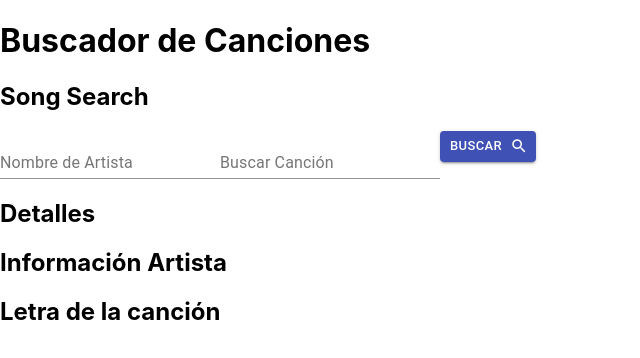
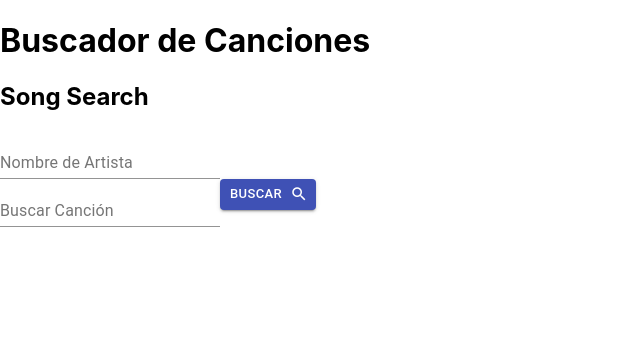
Before and after one commit to Codereggs/Buscador-Lyrics-Bio, a React (Create React App) app: page / in a window 1280 px wide. Shown: the top 358 px of the page, without its empty margins (0-640 px from the left). Built offline with nearby package versions, Linux system fonts and the light colour scheme.

Commit message:
feat changes in song lyrics and details

```diff
--- a/package.json
+++ b/package.json
@@ -5,6 +5,7 @@
   "dependencies": {
     "@material-ui/core": "^4.12.3",
     "@material-ui/icons": "^4.11.2",
+    "@material-ui/lab": "^4.0.0-alpha.60",
     "@testing-library/jest-dom": "^5.14.1",
     "@testing-library/react": "^11.2.7",
     "@testing-library/user-event": "^12.8.3",
--- /dev/null
+++ b/src/components/Message.js
@@ -0,0 +1,23 @@
+import React from "react";
+
+const Message = ({ msg, bgColor, borColor }) => {
+  let styles = {
+    padding: "1rem",
+    marginBottom: "1rem",
+    textAlign: "center",
+    color: "#fff",
+    fontWeight: "bold",
+    backgroundColor: bgColor,
+    border: `0.3rem solid ${borColor}`,
+    borderRadius: "10px",
+    margin: "1rem",
+  };
+  //Falta añadir hover con efecto de transisión
+  return (
+    <div style={styles}>
+      <p dangerouslySetInnerHTML={{ __html: msg }} />
+    </div>
+  );
+};
+
+export default Message;
--- a/src/components/SongArtist.js
+++ b/src/components/SongArtist.js
@@ -1,9 +1,19 @@
 import React from "react";
 
-export const SongArtist = () => {
+export const SongArtist = ({ artist }) => {
   return (
-    <div>
-      <h2>Información Artista</h2>
-    </div>
+    <section>
+      <h3>{artist.strArtist}</h3>
+      <img src={artist.strArtistThumb} alt={artist.strArtist} />
+      <p>Año de nacimiento: {artist.intBornYear}</p>
+      <p>País de origen: {artist.strCountry}</p>
+      <p>
+        Género musical: {artist.strGenre} - {artist.strStyle}
+      </p>
+      <a href={artist.strWebsite} target="_blank" rel="noreferrer">
+        Sitio web oficial.
+      </a>
+      <p>Biografía: {artist.strBiographyES || artist.strBiographyEN}</p>
+    </section>
   );
 };
--- a/src/components/SongDetails.js
+++ b/src/components/SongDetails.js
@@ -1,13 +1,30 @@
 import React from "react";
 import { SongArtist } from "./SongArtist";
 import { SongLyrics } from "./SongLyrics";
+import Message from "./Message";
 
 export const SongDetails = ({ search, lyrics, bio }) => {
+  if (!lyrics || !bio) return null;
   return (
-    <div>
-      <h2>Detalles</h2>
-      <SongArtist />
-      <SongLyrics />
-    </div>
+    <>
+      {lyrics.type === "song_notfound" ? (
+        <Message
+          msg={`Error: La canción <em> ${search.song} </em> no fue encontrada.`}
+          bgColor="#f44336"
+          borColor="#aa2e25"
+        />
+      ) : (
+        <SongLyrics title={lyrics.mus[0].name} lyrics={lyrics.mus[0].text} />
+      )}
+      {bio.artists === null ? (
+        <Message
+          msg={`Error: El artísta <em>${search.artist}</em> no fué encontrado.`}
+          bgColor="#f44336"
+          borColor="#aa2e25"
+        />
+      ) : (
+        <SongArtist artist={bio.artists[0]} />
+      )}
+    </>
   );
 };
--- a/src/components/SongForm.js
+++ b/src/components/SongForm.js
@@ -1,14 +1,13 @@
 import { Button, FormHelperText, TextField } from "@material-ui/core";
 import { useFormik } from "formik";
-import React, { useRef } from "react";
+import React, { useState } from "react";
 import { Form } from "react-bootstrap";
 import Icon from "@material-ui/core/Icon";
+import Autocomplete from "@material-ui/lab/Autocomplete";
 import * as Yup from "yup";
+import { getData } from "../helpers/usingAxios";
 
 export const SongForm = ({ handleSearch }) => {
-  const artistRef = useRef();
-  const songRef = useRef();
-
   const formik = useFormik({
     initialValues: {
       song: "",
@@ -31,6 +30,7 @@ export const SongForm = ({ handleSearch }) => {
       formik.handleReset();
     },
   });
+
   return (
     <>
       <Form onSubmit={formik.handleSubmit}>
@@ -41,7 +41,6 @@ export const SongForm = ({ handleSearch }) => {
           onChange={formik.handleChange}
           onBlur={formik.handleBlur}
           value={formik.values.artist}
-          ref={artistRef}
           error={formik.errors.artist ? true : false}
         />
         {formik.errors.artist ? (
@@ -56,7 +55,6 @@ export const SongForm = ({ handleSearch }) => {
           onChange={formik.handleChange}
           onBlur={formik.handleBlur}
           value={formik.values.song}
-          ref={songRef}
           error={formik.errors.song ? true : false}
         />
         {formik.errors.song ? (
--- a/src/components/SongLyrics.js
+++ b/src/components/SongLyrics.js
@@ -1,9 +1,10 @@
 import React from "react";
 
-export const SongLyrics = () => {
+export const SongLyrics = ({ title, lyrics }) => {
   return (
-    <div>
-      <h2>Letra de la canción</h2>
-    </div>
+    <section>
+      <h3>{title}</h3>
+      <blockquote style={{ whiteSpace: "pre-wrap" }}>{lyrics}</blockquote>
+    </section>
   );
 };
--- a/src/components/SongSearch.js
+++ b/src/components/SongSearch.js
@@ -1,5 +1,5 @@
 import React, { useState, useEffect } from "react";
-import {getData} from "../helpers/usingAxios";
+import { getData } from "../helpers/usingAxios";
 import { Loader } from "./Loader";
 import { SongDetails } from "./SongDetails";
 import { SongForm } from "./SongForm";
@@ -16,21 +16,20 @@ export const SongSearch = () => {
     const axiosData = async () => {
       const { artist, song } = search;
       let artistURL = `https://www.theaudiodb.com/api/v1/json/1/search.php?s=${artist}`;
-      let songURL = `https://api.lyrics.ovh/v1/${artist}/${song}`;
-      console.log(artistURL,songURL);
+      let songURL = `https://api.vagalume.com.br/search.php?art=${artist}&mus=${song}&apikey={5db6479fc482989a89a61ada398fa188}`;
       setLoading(true);
       const [artistRes, songRes] = await Promise.all([
         getData(artistURL),
-        getData(songURL)
+        getData(songURL),
       ]);
-      //console.log(artistRes, songRes)
+
       setBio(artistRes);
       setLyrics(songRes);
       setLoading(false);
-    }
+    };
 
     axiosData();
-  }, [search])
+  }, [search]);
 
   const handleSearch = (data) => {
     /*  console.log(data); */
@@ -39,9 +38,13 @@ export const SongSearch = () => {
   return (
     <div>
       <h2>Song Search</h2>
-      {loading && <Loader />}
-      <SongForm handleSearch={handleSearch} />
-      <SongDetails search={search} lyrics={lyrics} bio={bio} />
+      <article className="grid-1-3 ">
+        <SongForm handleSearch={handleSearch} />
+        {loading && <Loader />}
+        {search && !loading && (
+          <SongDetails search={search} lyrics={lyrics} bio={bio} />
+        )}
+      </article>
     </div>
   );
 };
--- a/src/index.css
+++ b/src/index.css
@@ -1,13 +1,27 @@
 body {
   margin: 0;
-  font-family: -apple-system, BlinkMacSystemFont, 'Segoe UI', 'Roboto', 'Oxygen',
-    'Ubuntu', 'Cantarell', 'Fira Sans', 'Droid Sans', 'Helvetica Neue',
+  font-family: -apple-system, BlinkMacSystemFont, "Segoe UI", "Roboto", "Oxygen",
+    "Ubuntu", "Cantarell", "Fira Sans", "Droid Sans", "Helvetica Neue",
     sans-serif;
   -webkit-font-smoothing: antialiased;
   -moz-osx-font-smoothing: grayscale;
 }
 
 code {
-  font-family: source-code-pro, Menlo, Monaco, Consolas, 'Courier New',
+  font-family: source-code-pro, Menlo, Monaco, Consolas, "Courier New",
     monospace;
 }
+
+img {
+  max-width: 100%;
+  height: auto;
+}
+
+@media screen and (min-width: 1024px) {
+  .grid-1-3 {
+    display: grid;
+    grid-template-columns: 1fr 1fr 1fr;
+    align-items: start;
+    gap: 2rem;
+  }
+}
```
Also changed, not shown: src/helpers/usingAxios.js (+6 -6 lines), 2 other files (tests, documents, lock files or other folders).
